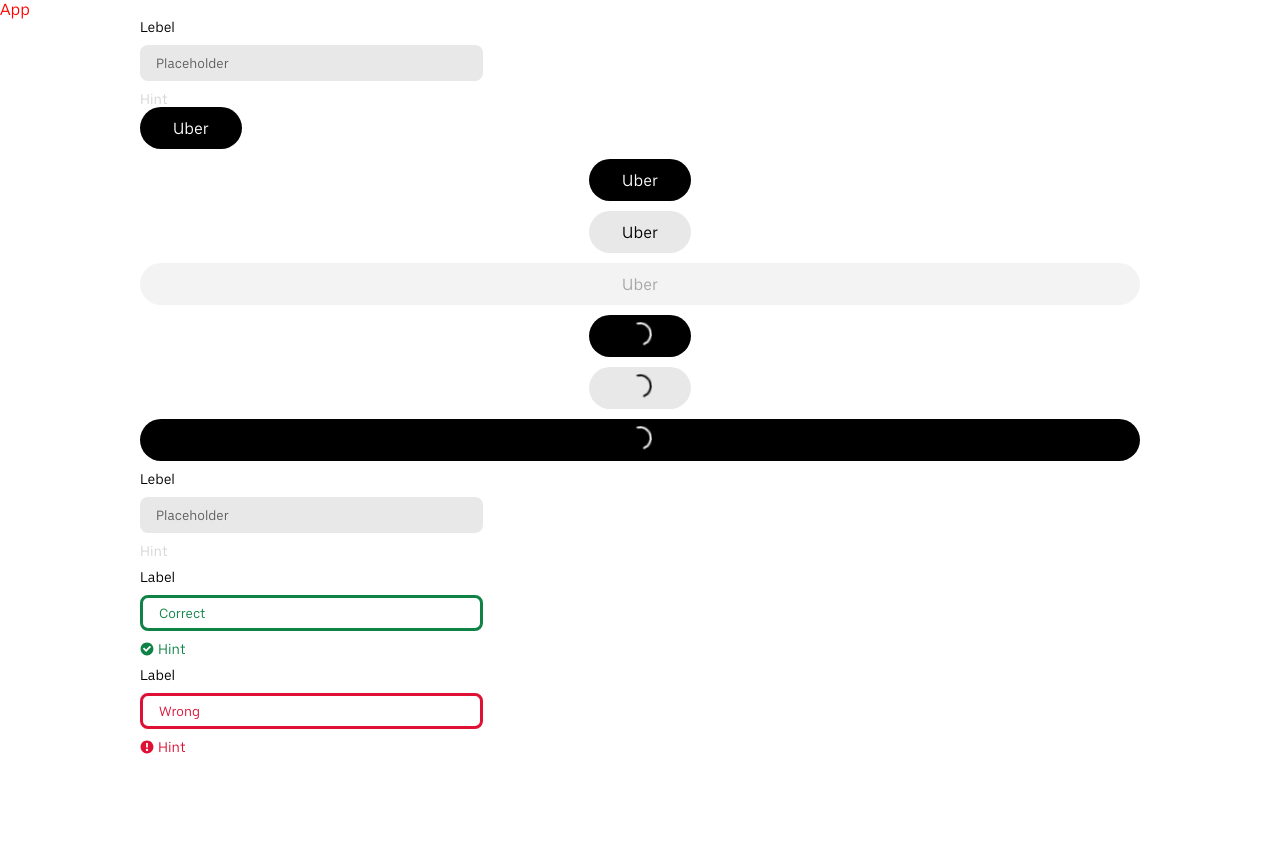
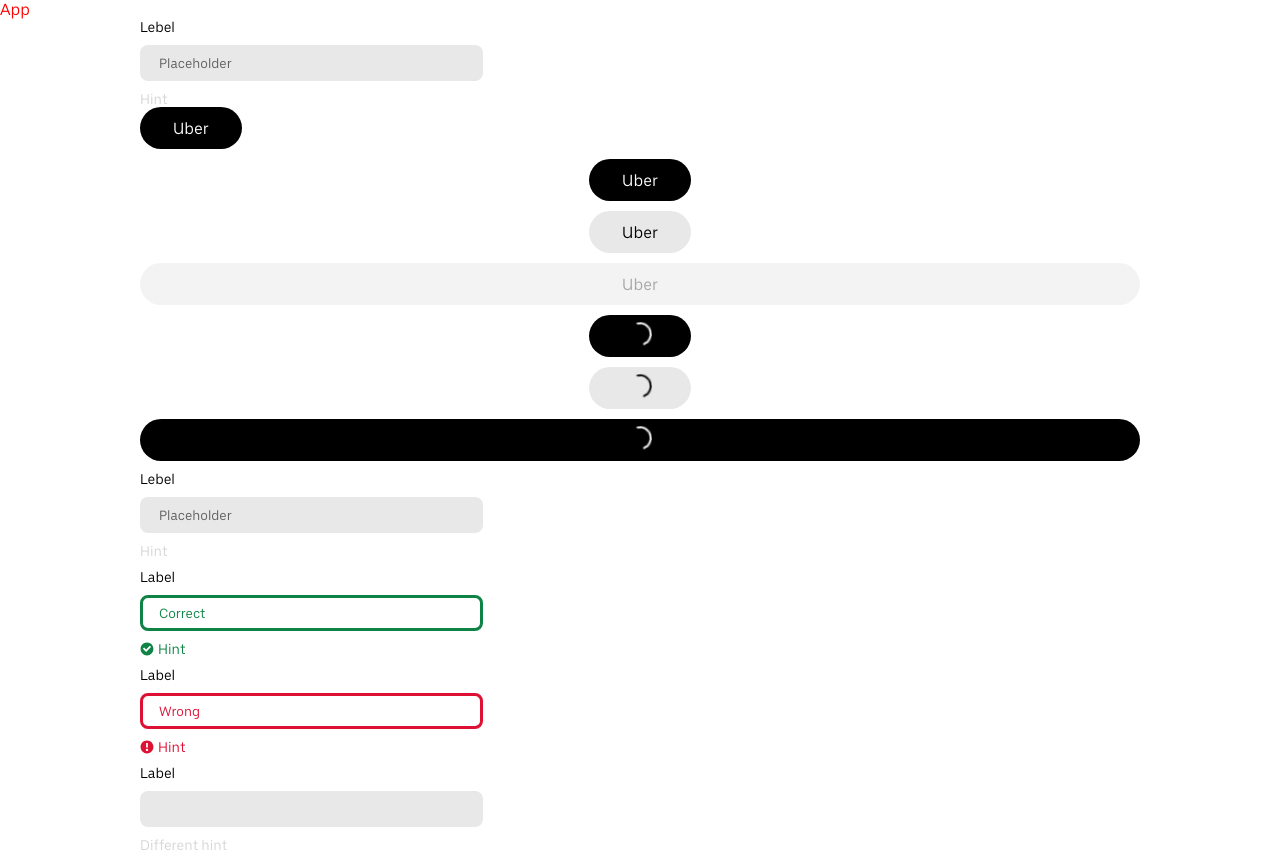
Before and after one commit to nikitavik/uber-coin-frontend, a React (Vite) app: page / in a window 1280 px wide. Before the commit the page ends 800 px from the top, so only its background shows below. Built offline with nearby package versions, Linux system fonts and the light colour scheme; a web font is replaced by a local one.

Commit message:
Quick fix

```diff
--- a/src/app/App.tsx
+++ b/src/app/App.tsx
@@ -48,6 +48,7 @@
                     value={'Wrong'}
                     hasHintCheck
                 />
+                <TextField label={'Label'} hintText={'Different hint'} />
             </div>
         </>
     );
--- a/src/shared/text-field/index.ts
+++ b/src/shared/text-field/index.ts
@@ -1 +1 @@
-export { TextField } from './ui/Text-field';
+export { TextField } from './ui/TextField';
--- a/src/shared/text-field/ui/Text-field.module.scss
+++ b/src/shared/text-field/ui/TextField.module.scss
@@ -17,7 +17,7 @@
     box-sizing: border-box;
     width: inherit;
     height: inherit;
-    border: none;
+    border: 3px solid transparent;
     border-radius: 8px;
     background-color: var(--background-tertiary);
     padding: 8px 16px;
@@ -30,7 +30,7 @@
     &[data-focus] {
         outline: 0;
         outline-offset: 0;
-        border: 3px solid var(--color-base);
+        border-color: var(--color-base);
         background-color: var(--background-color-base);
     }
 }
@@ -44,13 +44,13 @@
 
 .wrong {
     color: var(--color-red);
-    border: 3px solid var(--color-red);
+    border-color: var(--color-red);
     background-color: var(--background-color-base);
 }
 
 .correct {
     color: var(--color-green);
-    border: 3px solid var(--color-green);
+    border-color: var(--color-green);
     background-color: var(--background-color-base);
 }
 
--- a/src/shared/text-field/ui/Text-field.tsx
+++ b/src/shared/text-field/ui/TextField.tsx
@@ -3,17 +3,18 @@
 import WrongIcon from '../../../../assets/icons/wrong.svg?react';
 import CorrectIcon from '../../../../assets/icons/correct.svg?react';
 import CancelIcon from '../../../../assets/icons/cancel.svg?react';
-import styles from './Text-field.module.scss';
+import styles from './TextField.module.scss';
 import clsx from 'clsx';
 
 type TextFieldProps = {
     hasHintCheck?: boolean;
+    hintText?: string;
     isCorrect?: boolean;
     label: string;
 } & InputHTMLAttributes<HTMLInputElement>;
 
 export const TextField = forwardRef<HTMLInputElement, TextFieldProps>((props, ref) => {
-    const { hasHintCheck = false, isCorrect, label, ...restProps } = props;
+    const { hasHintCheck = false, isCorrect, label, hintText = 'Hint', ...restProps } = props;
     const [value, setValue] = useState<string>('');
 
     const handleValue = (event: ChangeEvent<HTMLInputElement>) => {
@@ -40,7 +41,7 @@
                         : undefined
                 )}
             >
-                Hint
+                {hintText}
             </span>
         </div>
     );
```
